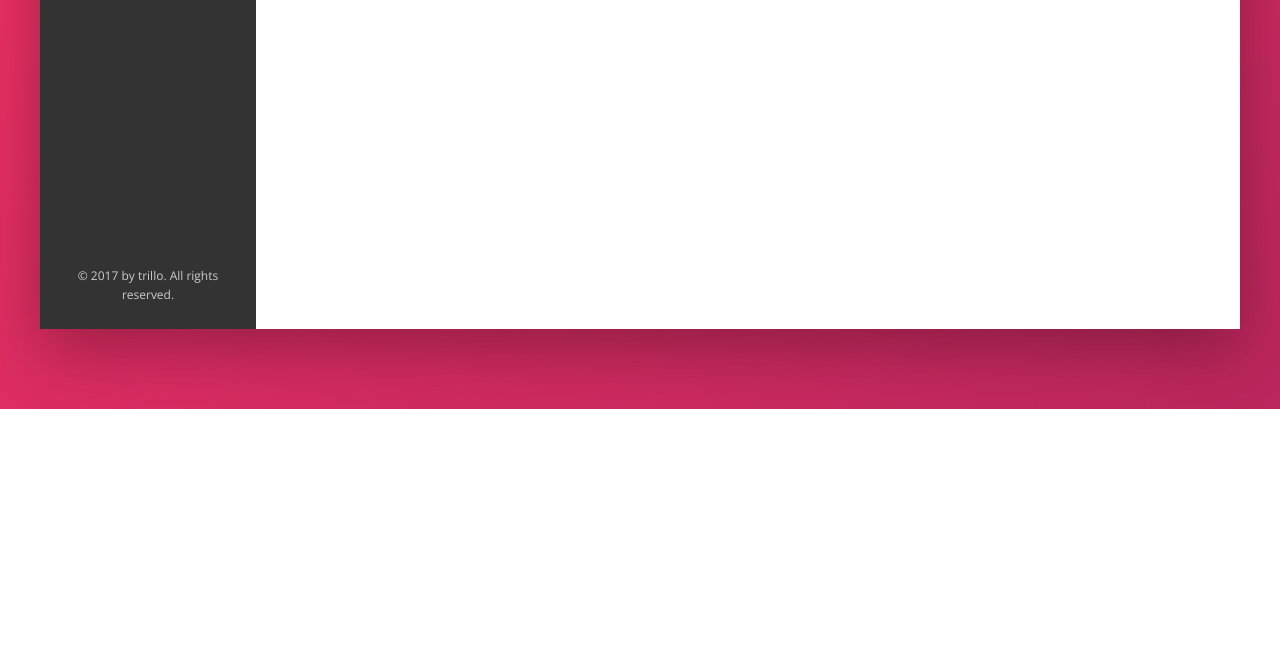
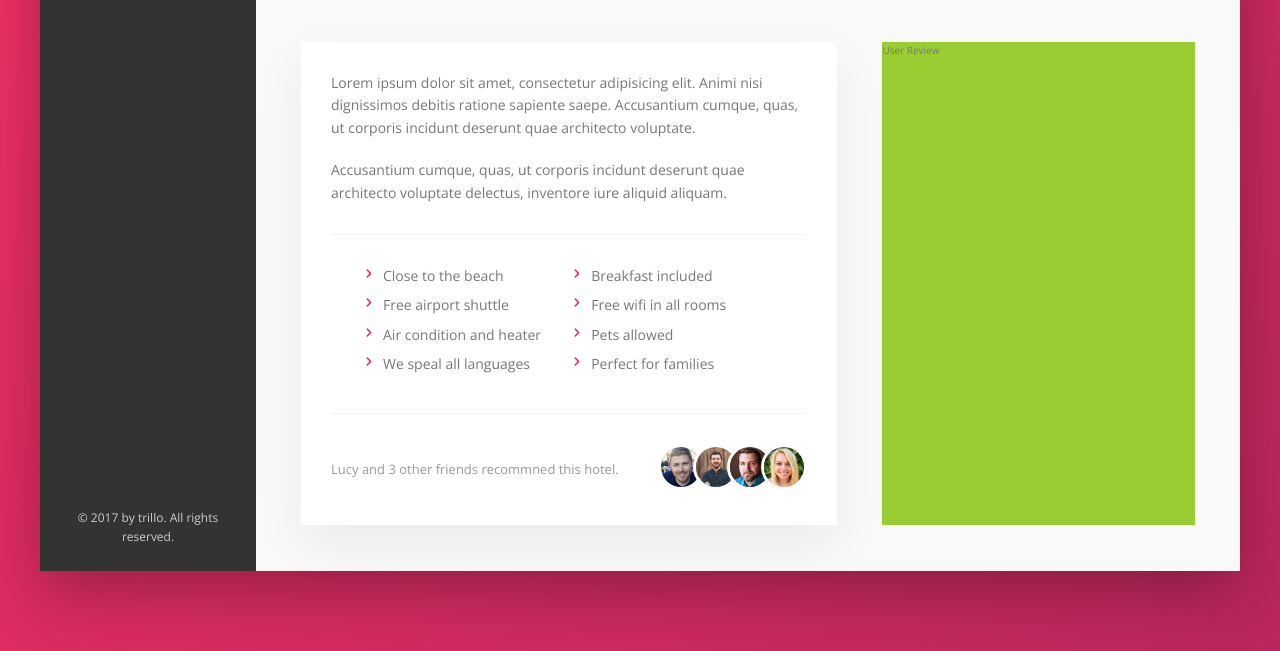
Before and after one commit to kendad/website-using-flexbox, a website: page index.html in a window 1280 px wide. Shown: the part 621-1272 px from the top of the page. Before the commit the page ends 1030 px from the top, so only its background shows below. Drawn offline with nearby package versions, Linux system fonts and the light colour scheme.

Commit message:
added the detail section--also experiment more on the align items center and margin auto tool to push elemnts to the ends tool...PS

```diff
--- a/index.html
+++ b/index.html
@@ -134,6 +134,39 @@
                         </div>
                     </div>
 
+                    <div class="detail">
+                        <div class="description">
+                            <p class="paragraph">
+                                Lorem ipsum dolor sit amet, consectetur adipisicing elit. Animi nisi dignissimos debitis ratione sapiente saepe. Accusantium cumque, quas, ut corporis incidunt deserunt quae architecto voluptate.
+                            </p>
+                            <p class="paragraph">
+                                Accusantium cumque, quas, ut corporis incidunt deserunt quae architecto voluptate delectus, inventore iure aliquid aliquam.
+                            </p>
+                            <ul class="list">
+                                <li class="list__item">Close to the beach</li>
+                                <li class="list__item">Breakfast included</li>
+                                <li class="list__item">Free airport shuttle</li>
+                                <li class="list__item">Free wifi in all rooms</li>
+                                <li class="list__item">Air condition and heater</li>
+                                <li class="list__item">Pets allowed</li>
+                                <li class="list__item">We speal all languages</li>
+                                <li class="list__item">Perfect for families</li>
+                            </ul>
+                            <div class="recommend">
+                                <p class="recommend__count">Lucy and 3 other friends recommned this hotel.</p>
+                                <div class="recommend__friends">
+                                    <img src="img/user-3.jpg" alt="Friend1" class="recommend__photo">
+                                    <img src="img/user-4.jpg" alt="Friend2" class="recommend__photo">
+                                    <img src="img/user-5.jpg" alt="Friend3" class="recommend__photo">
+                                    <img src="img/user-6.jpg" alt="Friend4" class="recommend__photo">
+                                </div>
+                            </div>
+                        </div>
+                        <div class="user-reviews">
+                            User Review
+                        </div>
+                    </div>
+
                 </main>
             </div>
         </div>
--- a/sass/_base.scss
+++ b/sass/_base.scss
@@ -14,6 +14,9 @@
     --color-grey-dark-3: #999;
 
     --shadow-dark:0 2rem 6rem rgba(0,0,0,.3);
+    --shadow-light: 0 2rem 5rem rgba(0,0,0,0.06);
+
+    --line:1px solid var(--color-grey-light-2);
 }
 
 *{
--- a/sass/_components.scss
+++ b/sass/_components.scss
@@ -204,7 +204,7 @@
 .overview{
     display: flex;
     align-items: center;
-    border-bottom: 1px solid var(--color-grey-light-2);
+    border-bottom: var(--line);
 
     &__heading{
         font-size: 2.25rem;
@@ -302,3 +302,77 @@
         box-shadow: none;
     }
 }
+
+/////////////////////////////////
+//PARAGRAPH
+.paragraph:not(:last-of-type){
+    margin-bottom: 2rem;
+}
+
+/////////////////////////////////
+//LIST
+.list{
+    list-style: none;
+    margin: 3rem 0;
+    padding: 3rem;
+    border-top: var(--line);
+    border-bottom: var(--line);
+
+    display: flex;
+    flex-wrap: wrap;
+
+    &__item{
+        flex: 0 0 50%;
+        margin-bottom: .7rem;
+    }
+
+    &__item::before{
+        content: "";
+        display: inline-block;
+        height: 1.5rem;
+        width: 1.5rem;
+        margin-right: .7rem;
+
+        //older browsers only
+        // background-image: url(../img/SVG/chevron-right.svg);
+        // background-size: cover;
+
+        //newer browsers by adding mask
+        background-color: var(--color-primary);
+        -webkit-mask-image:url(../img/SVG/chevron-right.svg);
+        -webkit-mask-size: cover;
+        mask-image:url(../img/SVG/chevron-right.svg);
+        mask-size: cover;
+    }
+}
+
+/////////////////////////////////
+//RECOMMEND
+.recommend{
+    font-size: 1.3rem;
+    color: var(--color-grey-dark-3);
+
+    display: flex;
+    align-items: center;
+
+
+    &__count{
+        margin-right: auto;
+    }
+
+    &__friends{
+
+    }
+
+    &__photo{
+        box-sizing: content-box;
+        height: 4rem;
+        width: 4rem;
+        border-radius: 50%;
+        border: 3px solid #fff;
+
+        &:not(:last-child){
+            margin-right: -1.5rem;
+        }
+    }
+}
--- a/sass/_layout.scss
+++ b/sass/_layout.scss
@@ -35,7 +35,27 @@
 
 .hotel-view{
     background-color: #fff;
-    height: 80rem;
 
     flex:1;//grow
 }
+
+.detail{
+    display: flex;
+    padding: 4.5rem;
+    background-color: var(--color-grey-light-1);
+    border-bottom: var(--line);
+}
+
+.description{
+    font-size: 1.4rem;
+    background-color:#fff;
+    box-shadow:var(--shadow-light);
+    padding: 3rem;
+    flex: 0 0 60%;//width 60%--flex-basis
+    margin-right: 4.5rem;
+}
+
+.user-reviews{
+    background-color: yellowgreen;
+    flex: 1;
+}
```
Also changed, not shown: css/style.css.
